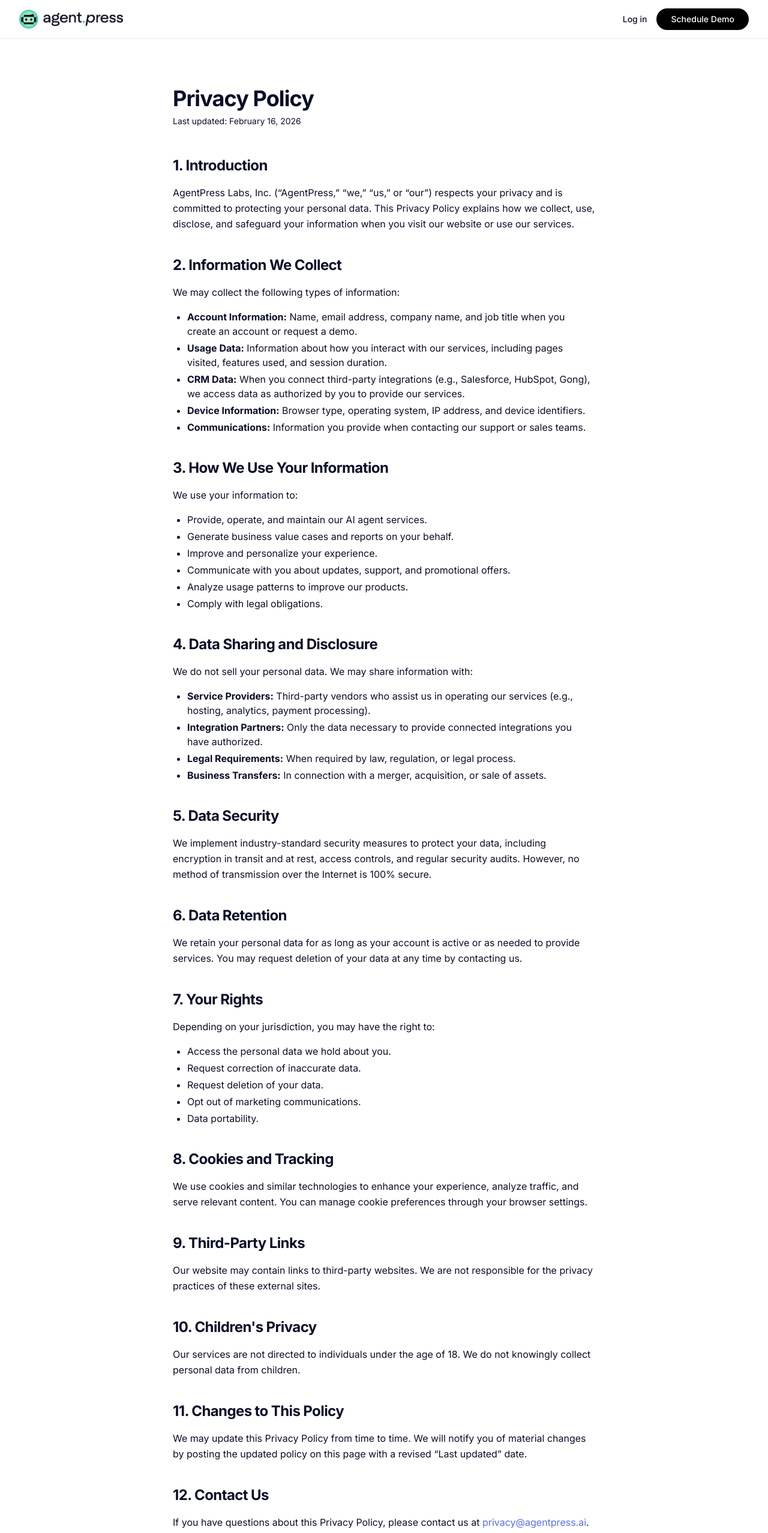
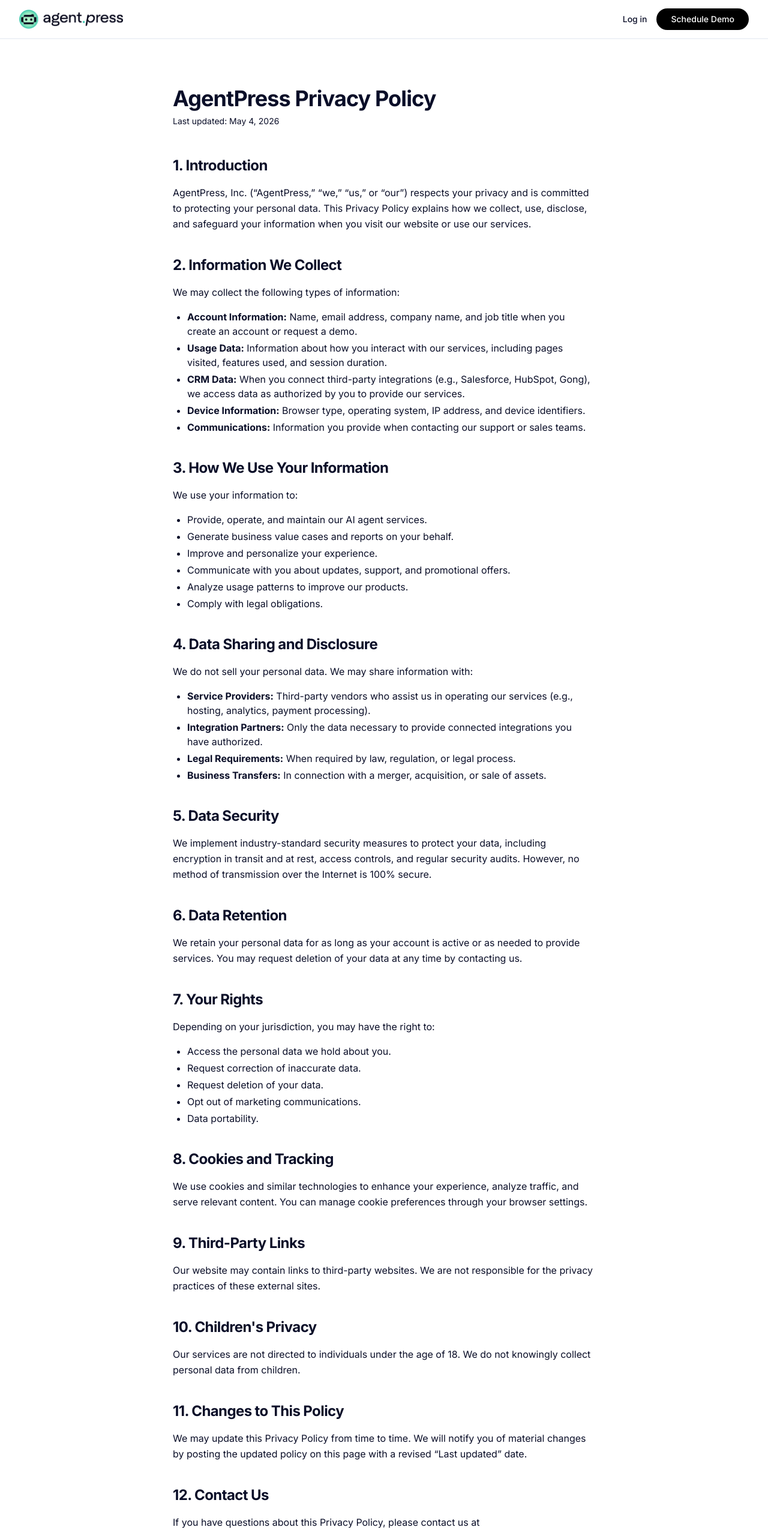
Before and after one commit to andywalters47/agentpress-website, a Next.js app: page /privacy in a window 1280 px wide. Shown: the top 2555 px of the page at 60% size. Built offline with nearby package versions, Linux system fonts and the light colour scheme.

Commit message:
Update privacy policy

```diff
--- a/src/app/privacy/page.tsx
+++ b/src/app/privacy/page.tsx
@@ -1,19 +1,19 @@
 import type { Metadata } from 'next';
 
 export const metadata: Metadata = {
-  title: 'Privacy Policy | AgentPress',
+  title: 'AgentPress Privacy Policy | AgentPress',
 };
 
 export default function PrivacyPolicy() {
   return (
     <div className="max-w-3xl mx-auto px-4 sm:px-6 lg:px-8 py-20">
-      <h1 className="text-4xl font-bold tracking-tight text-ap-dark-blue mb-2">Privacy Policy</h1>
-      <p className="text-sm text-muted-foreground mb-12">Last updated: February 16, 2026</p>
+      <h1 className="text-4xl font-bold tracking-tight text-ap-dark-blue mb-2">AgentPress Privacy Policy</h1>
+      <p className="text-sm text-muted-foreground mb-12">Last updated: May 4, 2026</p>
 
       <div className="prose prose-slate max-w-none [&_h2]:text-2xl [&_h2]:font-bold [&_h2]:tracking-tight [&_h2]:text-ap-dark-blue [&_h2]:mt-10 [&_h2]:mb-4 [&_p]:text-muted-foreground [&_p]:leading-relaxed [&_p]:mb-4 [&_ul]:text-muted-foreground [&_ul]:mb-4 [&_ul]:list-disc [&_ul]:pl-6 [&_li]:mb-1">
         <h2>1. Introduction</h2>
         <p>
-          AgentPress Labs, Inc. (&ldquo;AgentPress,&rdquo; &ldquo;we,&rdquo; &ldquo;us,&rdquo; or &ldquo;our&rdquo;) respects your privacy and is committed to protecting your personal data. This Privacy Policy explains how we collect, use, disclose, and safeguard your information when you visit our website or use our services.
+          AgentPress, Inc. (&ldquo;AgentPress,&rdquo; &ldquo;we,&rdquo; &ldquo;us,&rdquo; or &ldquo;our&rdquo;) respects your privacy and is committed to protecting your personal data. This Privacy Policy explains how we collect, use, disclose, and safeguard your information when you visit our website or use our services.
         </p>
 
         <h2>2. Information We Collect</h2>
@@ -88,7 +88,7 @@ export default function PrivacyPolicy() {
 
         <h2>12. Contact Us</h2>
         <p>
-          If you have questions about this Privacy Policy, please contact us at <a href="mailto:privacy@agentpress.ai" className="text-ap-blue hover:underline">privacy@agentpress.ai</a>.
+          If you have questions about this Privacy Policy, please contact us at <a href="mailto:managementalerts@agent.press" className="text-ap-blue hover:underline">managementalerts@agent.press</a>.
         </p>
       </div>
     </div>
```
